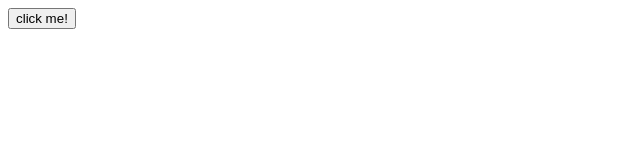
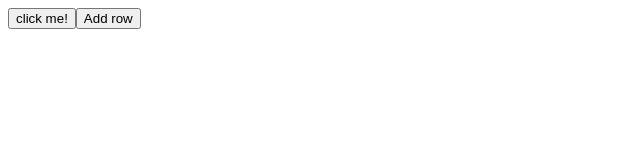
Before and after one commit to DoublePK/GSTest, a plain HTML site: page index.html in a window 1280 px wide. Shown: the whole page, without its empty margins (0-640 px from the left). Drawn offline with Linux system fonts and the light colour scheme.

Commit message:
add row btn

```diff
--- a/index.html
+++ b/index.html
@@ -10,6 +10,7 @@
 
   <div id="app"></div>
   <button id="btn">click me!</div>
+  <button id="btn2">Add row</button>
 
   <script src="./main.js"></script>
 </body>
```
